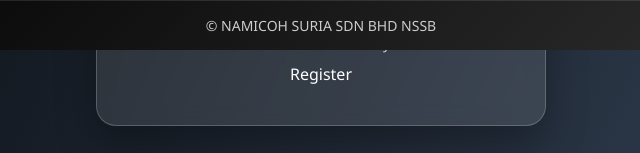
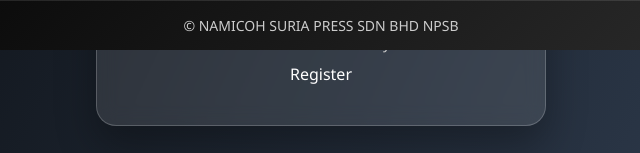
Before and after one commit to muhamadiqbalhalim/npsb-gemba-walk, a website built with Vite: page login.html in a window 1280 px wide. Shown: the part 750-903 px from the top of the page, 319-959 px from the left. Built offline with nearby package versions, Linux system fonts and the light colour scheme.

Commit message:
Update File

```diff
--- a/login.html
+++ b/login.html
@@ -201,7 +201,7 @@
     </div>
 
     <div class="footer">
-        <p>&copy; NAMICOH SURIA SDN BHD NSSB</p>
+        <p>&copy; NAMICOH SURIA PRESS SDN BHD NPSB</p>
     </div>
 </body>
 </html>
```
Also changed, not shown: register.html (+1 -1 lines).
